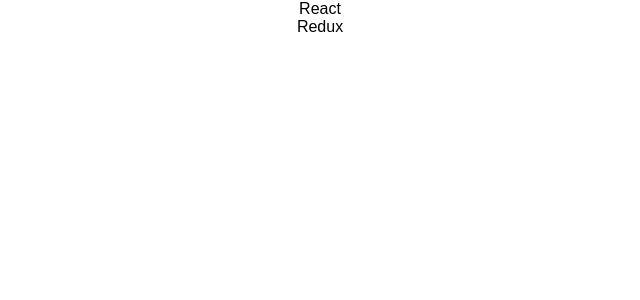
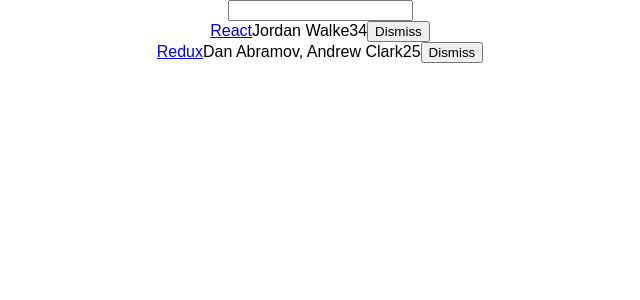
Before and after one commit to mazurbeam/react-hackernews, a React (Create React App) app: page / in a window 1280 px wide. Shown: the top 300 px of the page, without its empty margins (320-960 px from the left). Built offline with nearby package versions, Linux system fonts and the light colour scheme.

Commit message:
added simple search feature

```diff
--- a/src/App.js
+++ b/src/App.js
@@ -21,13 +21,59 @@
   },
 ];
 
+const isSearched = searchTerm => item =>
+    item.title.toLowerCase().includes(searchTerm.toLowerCase());
+
+
 class App extends Component {
+
+  constructor(props) {
+    super(props);
+
+    this.state = {
+      list,
+      searchTerm: '',
+    }
+
+    this.onSearchChange = this.onSearchChange.bind(this);
+    this.onDismiss = this.onDismiss.bind(this);
+  }
+
+  onSearchChange(event) {
+    this.setState({ searchTerm: event.target.value });
+  }
+
+  onDismiss(id) {
+    const isNotId = item => item.objectID !== id;
+    const updatedList = this.state.list.filter(isNotId);
+    this.setState({list: updatedList});
+  }
+
   render() {
     return (
       <div className="App">
-        {list.map(item => {
-          return <div>{item.title}</div>
-        })}
+
+        <form>
+          <input
+            type="text"
+            onChange={this.onSearchChange}
+          />
+        </form>
+        {this.state.list.filter(isSearched(this.state.searchTerm)).map( item =>
+            <div key={item.objectID}>
+              <span>
+                <a href={item.url}>{item.title}</a>
+              </span>
+              <span>{item.author}</span>
+              <span>{item.num_comments}</span>
+              <span>{item.points}</span>
+              <span>
+                <button onClick={() => this.onDismiss(item.objectID)} type="button">
+                  Dismiss
+                </button>
+              </span>
+            </div>
+        )}
       </div>
     );
   }
```
